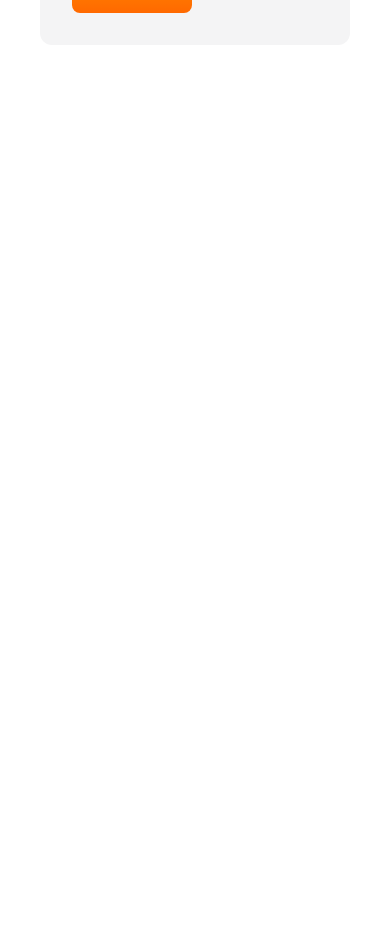
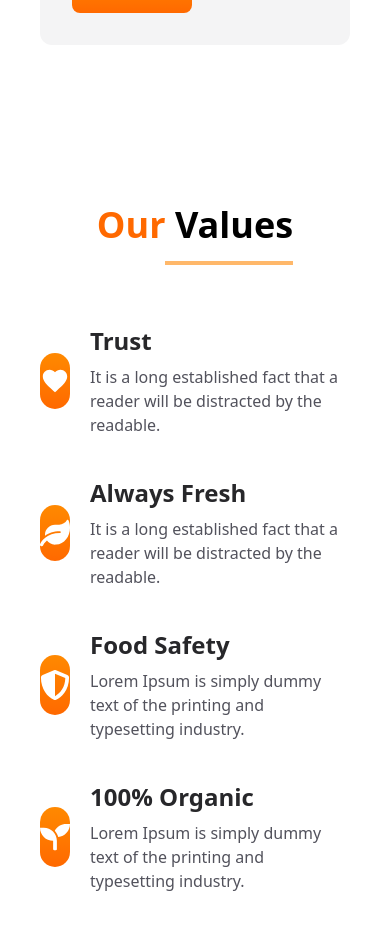
Before and after one commit to Namrata725/OreooN-e-commerce-React-Tailwind, a React (Vite) app: page / in a window 390 px wide. Shown: the part 2743-3672 px from the top of the page. Before the commit the page ends 2868 px from the top, so only its background shows below. Built offline with nearby package versions, Linux system fonts and the light colour scheme.

Commit message:
added responsive our values section

```diff
--- a/src/components/Home.jsx
+++ b/src/components/Home.jsx
@@ -3,12 +3,14 @@ import React from "react";
 import Navbar from "./Navbar";
 import Hero from "./Hero";
 import Category from "./Category";
+import Values from "./Values";
 function Home() {
   return (
     <div>
       <Navbar />
       <Hero />
       <Category />
+      <Values />
     </div>
   );
 }
--- /dev/null
+++ b/src/components/Values.jsx
@@ -0,0 +1,88 @@
+import React from "react";
+import Heading from "./Heading";
+import { IoMdHeart } from "react-icons/io";
+import { FaLeaf, FaSeedling, FaShieldAlt } from "react-icons/fa";
+import Basket from "../assets/basket-full-vegetables.png";
+
+const values = [
+  {
+    id: 1,
+    title: "Trust",
+    para: "It is a long established fact that a reader will be distracted by the readable.",
+    icon: <IoMdHeart />,
+  },
+  {
+    id: 2,
+    title: "Always Fresh",
+    para: "It is a long established fact that a reader will be distracted by the readable.",
+    icon: <FaLeaf />,
+  },
+  {
+    id: 3,
+    title: "Food Safety",
+    para: "Lorem Ipsum is simply dummy text of the printing and typesetting industry.",
+    icon: <FaShieldAlt />,
+  },
+  {
+    id: 4,
+    title: "100% Organic",
+    para: "Lorem Ipsum is simply dummy text of the printing and typesetting industry.",
+    icon: <FaSeedling />,
+  },
+];
+
+function Values() {
+  return (
+    <section>
+      <div className="max-w-[1400px] mx-auto px-10 py-20">
+        <Heading orange="Our" normal="Values" />
+
+        <div className="flex flex-col md:flex-row gap-10 mt-15 items-center justify-between">
+          {/* Left two values */}
+          <div className="flex flex-col gap-10">
+            {values.slice(0, 2).map((item) => (
+              <div
+                key={item.id}
+                className="flex items-center gap-5 md:flex-row-reverse md:text-right"
+              >
+                <span className="bg-gradient-to-b from-orange-400 to-orange-500 w-14 h-14 text-3xl text-white rounded-full flex items-center justify-center">
+                  {item.icon}
+                </span>
+                <div>
+                  <h3 className="text-zinc-800 font-bold text-2xl">
+                    {item.title}
+                  </h3>
+                  <p className="text-zinc-600 mt-2">{item.para}</p>
+                </div>
+              </div>
+            ))}
+          </div>
+
+          {/* Center image */}
+          <div className="hidden lg:flex w-1/2 justify-center">
+            <img src={Basket} alt="Basket of vegetables" />
+          </div>
+
+          {/* Right two values */}
+          <div className="flex flex-col gap-10">
+            {values.slice(2).map((item) => (
+              <div key={item.id} className="flex items-center gap-5">
+                <span className="bg-gradient-to-b from-orange-400 to-orange-500 size-15 text-3xl text-white rounded-full flex items-center justify-center">
+                  {item.icon}
+                </span>
+                <div>
+                  <h3 className="text-zinc-800 font-bold text-2xl">
+                    {item.title}
+                  </h3>
+                  <p className="text-zinc-600 mt-2">{item.para}</p>
+                </div>
+              </div>
+            ))}
+          </div>
+        </div>
+      </div>
+    </section>
+  );
+}
+
+export default Values;
```
